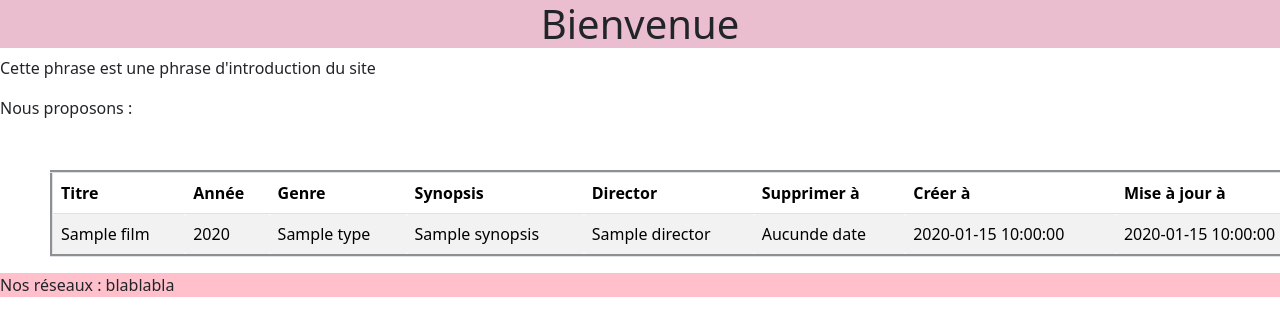
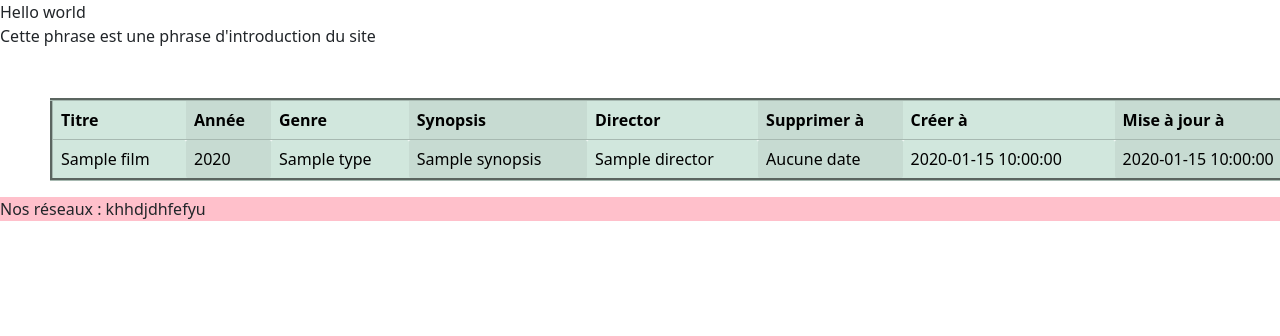
Before and after one commit to curdette/Filmoteca, a PHP site: template src/view/List.html.twig in a window 1280 px wide; the page is wider, and only the part inside the window is pictured. Shown: the top 336 px of that part. Run offline with PHP 8.4, Linux system fonts and the light colour scheme; the template is opened without the code that fills it: most values are stand-ins (such as "Sample title", 1, 10 or a date in 2020); some libraries are stand-ins or nearby versions.

Commit message:
J'ai changer le list.html.twig pour inclure l'héritage

```diff
--- a/src/view/List.html.twig
+++ b/src/view/List.html.twig
@@ -1,16 +1,7 @@
+{% extends "Mother.html.twig" %}
+{% block main %}
 <!DOCTYPE html>
-<html>
-    <header> <title>Filmoteca </title> </header>
-    <body>
-        <h1> Bienvenue </h1>
-        <p> Cette phrase est une phrase d'introduction du site</p>
-        <link rel="stylesheet" href="Page_acceuille_css.css">
-        <link href="https://cdn.jsdelivr.net/npm/bootstrap@5.3.3/dist/css/bootstrap.min.css" rel ="stylesheet" integrity="sha384-QWTKZyjpPEjISv5WaRU9OFeRpok6YctnYmDr5pNlyT2bRjXh0JMhjY6hW+ALEwIH" crossorigin="anonymous">
-
-        <nav> Nous proposons : <br>
-
-
-    <table class="table table-striped">
+    <table class="table table-success table-striped-columns">
     <thead>
         <th> Titre</th>
         <th> Année</th>
@@ -30,16 +21,12 @@
             <td> {{film.type}}</td>
             <td> {{film.synopsis}}</td>
             <td> {{film.director}}</td>
-            <td> {{film.deletedAt ? film.deletedAt|date('Y-m-d H:i:s'):' Aucunde date'}}</td>
-            <td> {{film.createdAt ? film.createdAt|date('Y-m-d H:i:s'):' Aucunde date'}}</td>
-            <td> {{film.updtatedAt ? film.updtatedAt|date('Y-m-d H:i:s'):' Aucunde date'}}</td>
+            <td> {{film.deletedAt ? film.deletedAt|date('Y-m-d H:i:s'):' Aucune date'}}</td>
+            <td> {{film.createdAt ? film.createdAt|date('Y-m-d H:i:s'):' Aucune date'}}</td>
+            <td> {{film.updtatedAt ? film.updtatedAt|date('Y-m-d H:i:s'):' Aucune date'}}</td>
             </tr>
             {% endfor %}
         </tbody>
 
     </table>
-
-
-
-</body>
-<footer > Nos réseaux : blablabla</footer>
+    {% endblock %}
```
